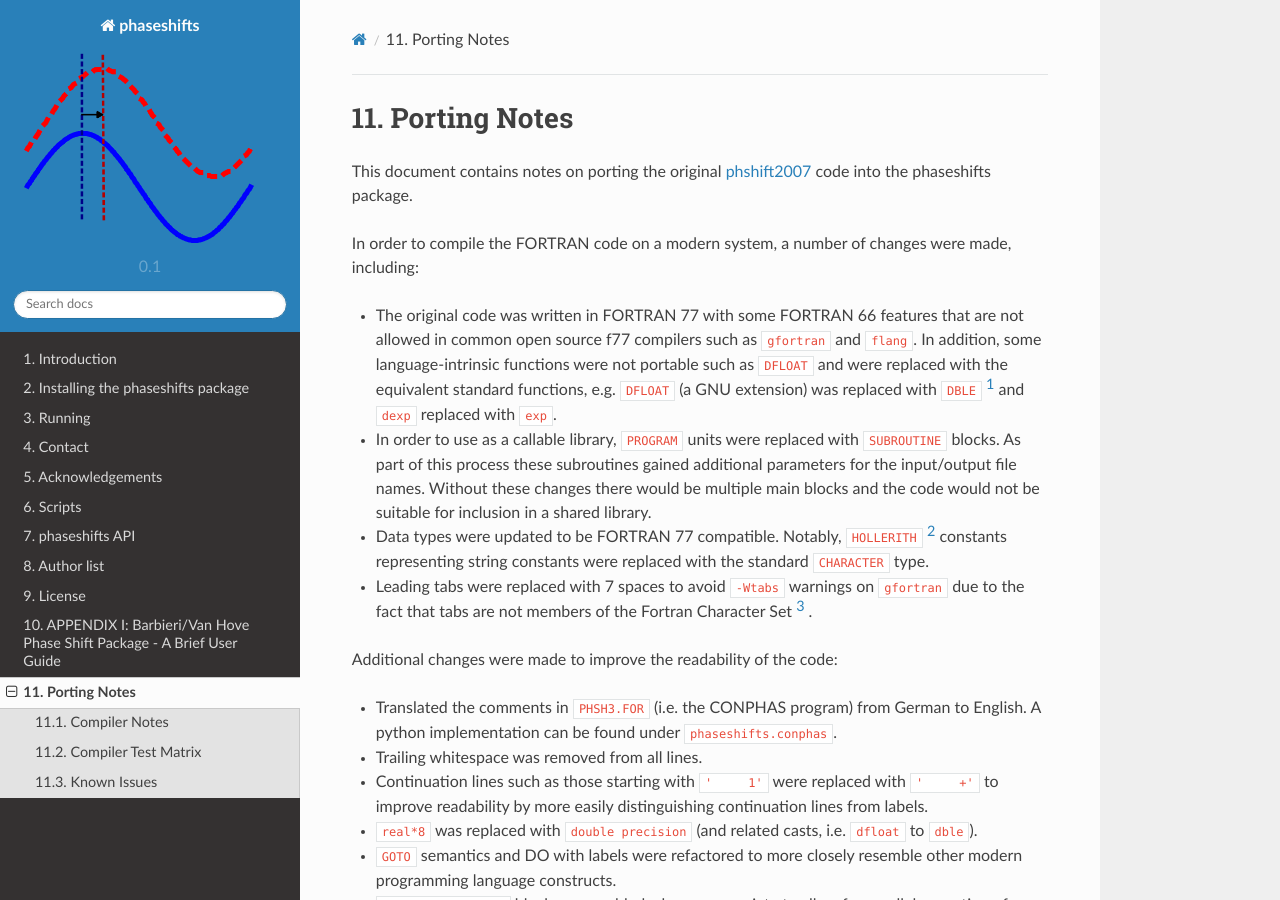
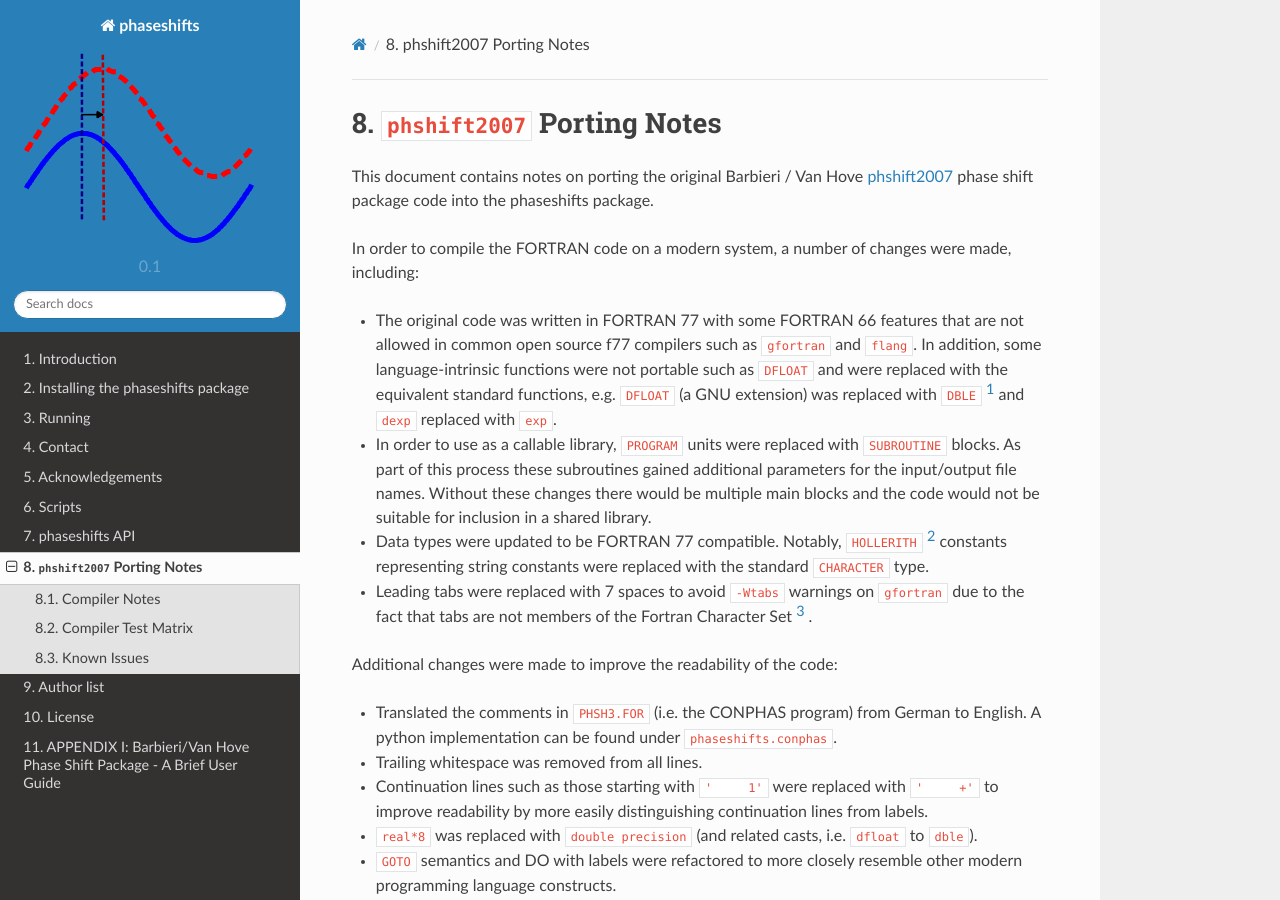
Before and after one commit to Liam-Deacon/phaseshifts, a Sphinx documentation site: the page built from docs/porting_phshift2007_notes.rst, in a window 1280 px wide and 900 px high. Built offline with Sphinx 7.4.7 and the Read the Docs theme 2.0.0, drawn with Linux system fonts in a browser that asks for light colours; formulas are drawn with MathJax 3; some of the changed text lies outside the part shown.

```diff
--- a/docs/index.rst
+++ b/docs/index.rst
@@ -20,6 +20,7 @@
    acknowledgements
    scripts
    modules
+   porting_phshift2007_notes
    authors
    *
 
--- a/docs/porting_phshift2007_notes.rst
+++ b/docs/porting_phshift2007_notes.rst
@@ -1,12 +1,12 @@
 .. _PortingNotes:
 
-=============
-Porting Notes
-=============
+=============================
+``phshift2007`` Porting  Notes
+=============================
 
-This document contains notes on porting the original
+This document contains notes on porting the original Barbieri / Van Hove
 `phshift2007 <https://www.icts.hkbu.edu.hk/VanHove_files/leed/phshift2007.zip>`_
-code into the phaseshifts package.
+phase shift package code into the phaseshifts package.
 
 In order to compile the FORTRAN code on a modern system, a number of changes were
 made, including:
```
Also changed, not shown: 1 other file.
